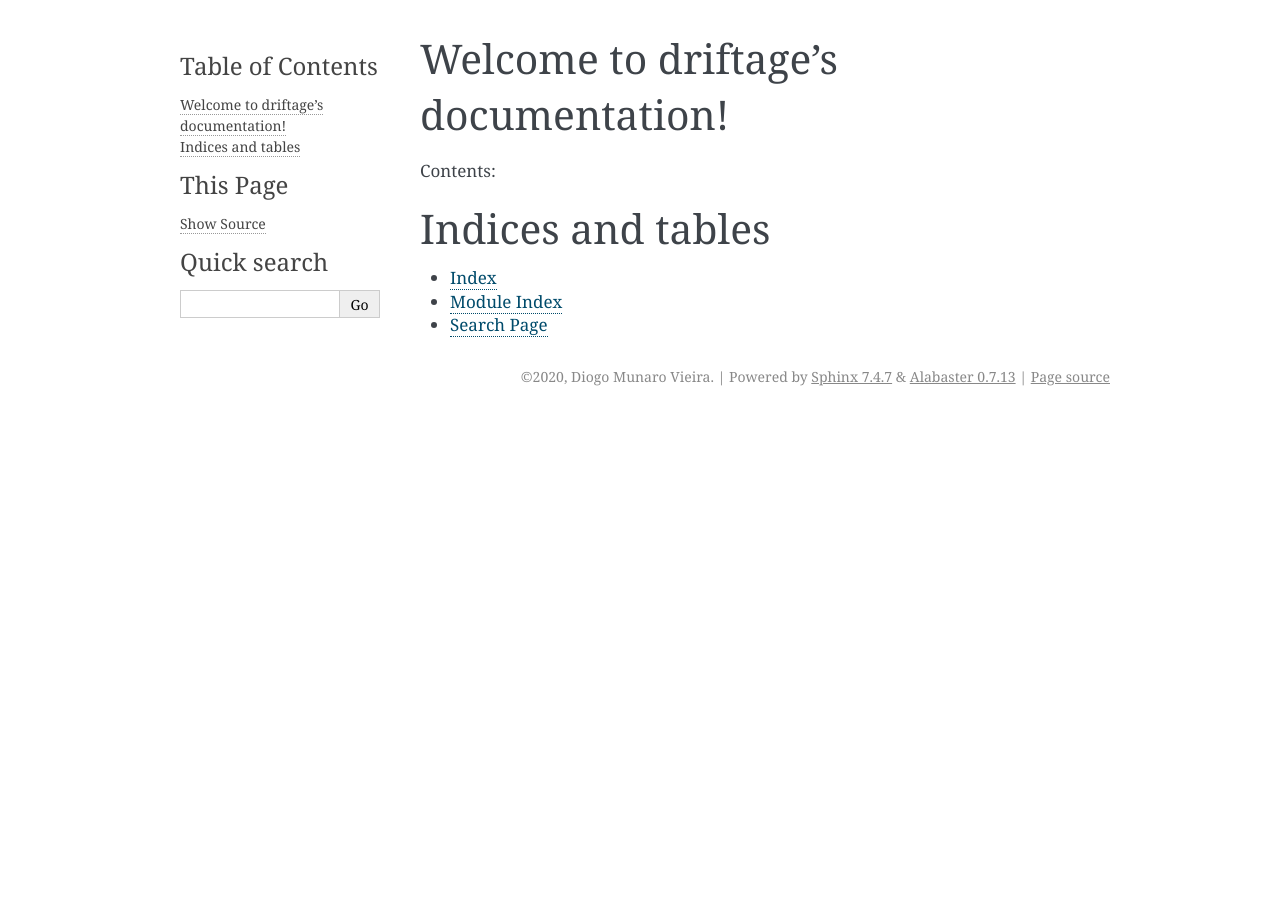
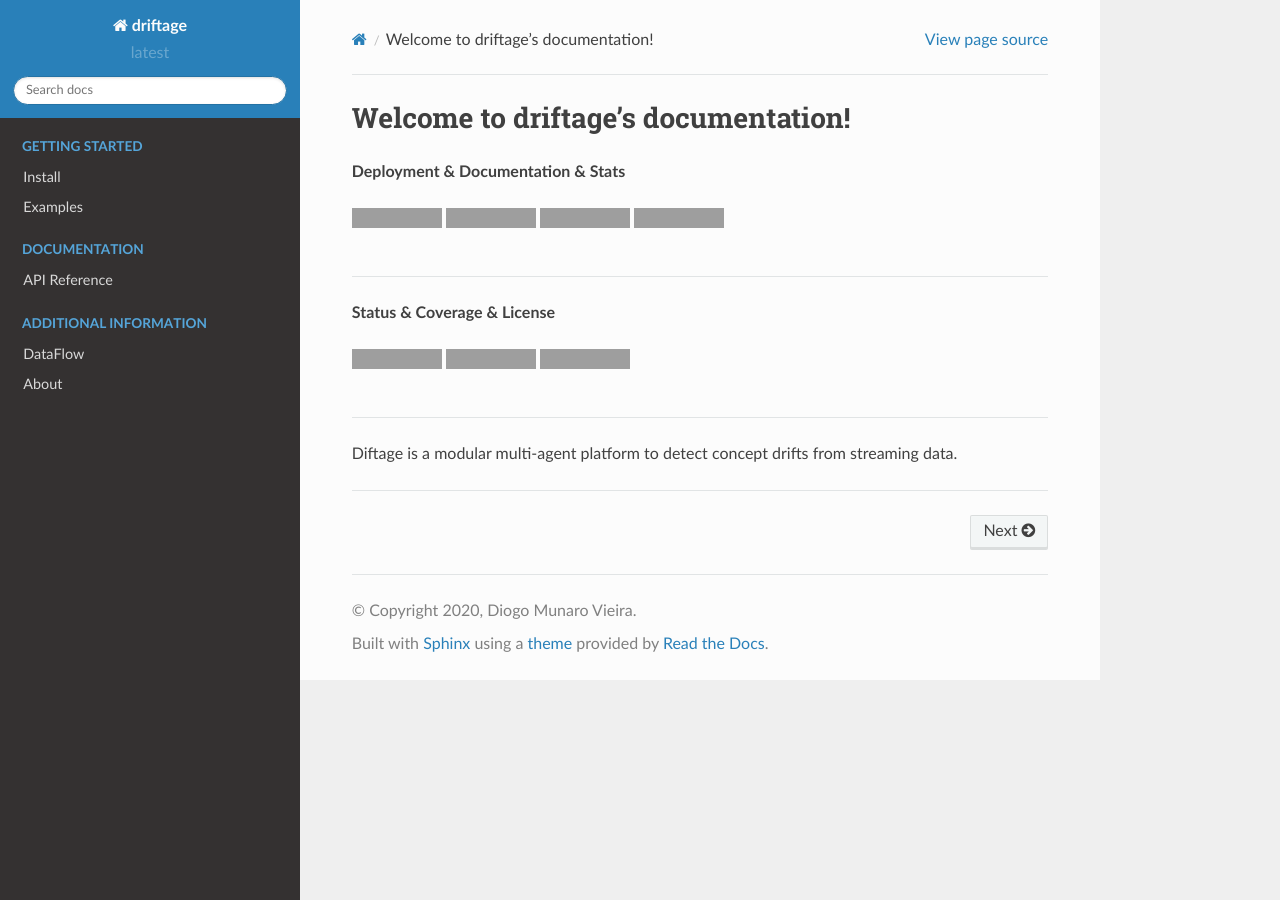
Before and after one commit to dmvieira/driftage, a Sphinx documentation site: the page built from doc/index.rst, in a window 1280 px wide. Built offline with Sphinx 7.4.7 and the Read the Docs theme 2.0.0, drawn with Linux system fonts in a browser that asks for light colours; pages that are not in the unit, such as notebooks, are missing from menus; grey boxes are pictures that could not be loaded.

Commit message:
Starting documentation

```diff
--- /dev/null
+++ b/doc/about.rst
@@ -0,0 +1,4 @@
+About
+=============
+
+TODO
--- a/doc/conf.py
+++ b/doc/conf.py
@@ -15,6 +15,7 @@
 import sys
 import os
 import shlex
+import sphinx_rtd_theme
 
 # If extensions (or modules to document with autodoc) are in another directory,
 # add these directories to sys.path here. If the directory is relative to the
@@ -29,7 +30,7 @@ import shlex
 # Add any Sphinx extension module names here, as strings. They can be
 # extensions coming with Sphinx (named 'sphinx.ext.*') or your custom
 # ones.
-extensions = []
+extensions = ['sphinx.ext.autodoc', 'sphinx.ext.autosummary', 'sphinx_rtd_theme']
 
 # Add any paths that contain templates here, relative to this directory.
 templates_path = ['_templates']
@@ -55,9 +56,9 @@ author = u'Diogo Munaro Vieira'
 # built documents.
 #
 # The short X.Y version.
-version = '0.0.1'
+version = 'latest'
 # The full version, including alpha/beta/rc tags.
-release = '0.0.1'
+release = 'latest'
 
 # The language for content autogenerated by Sphinx. Refer to documentation
 # for a list of supported languages.
@@ -108,7 +109,7 @@ todo_include_todos = False
 
 # The theme to use for HTML and HTML Help pages.  See the documentation for
 # a list of builtin themes.
-html_theme = 'alabaster'
+html_theme = 'sphinx_rtd_theme'
 
 # Theme options are theme-specific and customize the look and feel of a theme
 # further.  For a list of options available for each theme, see the
--- /dev/null
+++ b/doc/dataflow.rst
@@ -0,0 +1,5 @@
+DataFlow
+=============
+
+.. image:: images/dataflow.png
+   :width: 600
--- /dev/null
+++ b/doc/example.rst
@@ -0,0 +1,4 @@
+Examples
+=============
+
+TODO
--- a/doc/index.rst
+++ b/doc/index.rst
@@ -1,20 +1,77 @@
-.. driftage documentation master file.
-   You can adapt this file completely to your liking, but it should at least
-   contain the root `toctree` directive.
-
 Welcome to driftage's documentation!
 =======================================
 
-Contents:
+**Deployment & Documentation & Stats**
+
+.. image:: https://img.shields.io/pypi/v/driftage.svg?color=brightgreen
+   :target: https://pypi.org/project/driftage/
+   :alt: PyPI version
+
+
+.. image:: https://readthedocs.org/projects/driftage/badge/?version=latest
+   :target: https://driftage.readthedocs.io/en/latest/?badge=latest
+   :alt: Documentation Status
+
+
+.. image:: https://img.shields.io/github/stars/dmvieira/driftage.svg
+   :target: https://github.com/dmvieira/driftage/stargazers
+   :alt: GitHub stars
+
+
+.. image:: https://img.shields.io/github/forks/dmvieira/driftage.svg?color=blue
+   :target: https://github.com/dmvieira/driftage/network
+   :alt: GitHub forks
+
+-----
+
+**Status & Coverage & License**
+
+
+.. image:: https://travis-ci.org/dmvieira/driftage.svg?branch=master
+   :target: https://travis-ci.org/dmvieira/driftage
+   :alt: Build Status
+
+
+.. image:: https://coveralls.io/repos/github/dmvieira/driftage/badge.svg
+   :target: https://coveralls.io/github/dmvieira/driftage
+   :alt: Coverage Status
+
+
+.. image:: https://img.shields.io/github/license/dmvieira/driftage.svg
+   :target: https://github.com/dmvieira/driftage/blob/master/LICENSE
+   :alt: License
+
+
+----
+
+Diftage is a modular multi-agent platform to detect concept drifts from streaming data.
+
+
+----
+
 
 .. toctree::
    :maxdepth: 2
+   :hidden:
+   :caption: Getting Started
 
 
+   install
+   example
 
-Indices and tables
-==================
 
-* :ref:`genindex`
-* :ref:`modindex`
-* :ref:`search`
+.. toctree::
+   :maxdepth: 2
+   :hidden:
+   :caption: Documentation
+
+   api
+
+
+.. toctree::
+   :maxdepth: 2
+   :hidden:
+   :caption: Additional Information
+
+   dataflow
+   about
--- /dev/null
+++ b/doc/install.rst
@@ -0,0 +1,4 @@
+Install
+=============
+
+TODO
--- a/doc/requirements.txt
+++ b/doc/requirements.txt
@@ -3,3 +3,4 @@
 ##     pip install --requirement=doc/requirements.txt
 ##
 Sphinx>=1.3
+sphinx-rtd-theme>=0.4.3
```
Also changed, not shown: README.md (+0 -4 lines), doc/api.rst (added, +18 -0 lines), doc/images/dataflow.png (renamed from doc/dataflow.png), 1 other file.
